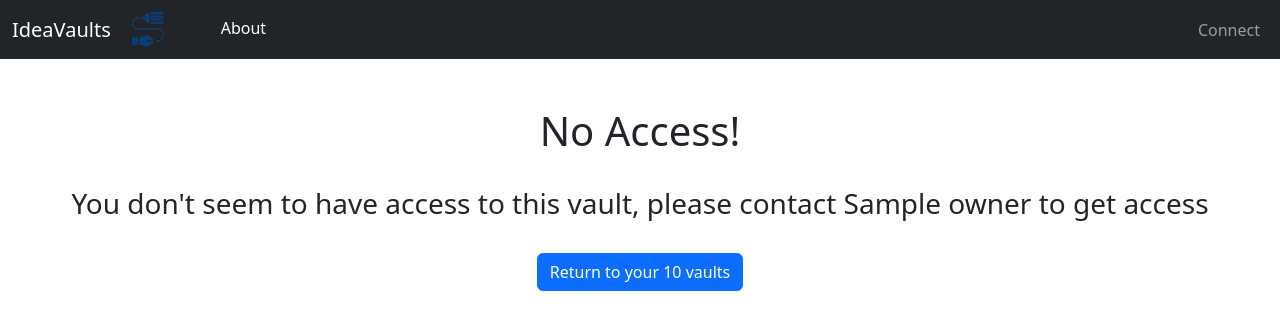
After one commit to YSpiegel/IdeaVaults, a Flask app: template Client/Templates/no-access.html in a window 1280 px wide. The commit adds this page. Shown: the top 330 px of the page. Run offline with Flask 3, Linux system fonts and the light colour scheme; the template is opened without the code that fills it: most values are stand-ins (such as "Sample title", 1, 10 or a date in 2020); parts of the project's set-up code (start-up, migrations or seed data) failed here and were passed over.

Commit message:
Ver 2.16 - Conditioned actions part 2

```diff
--- a/Client/FlaskSite.py
+++ b/Client/FlaskSite.py
@@ -2,7 +2,7 @@ import ObjManagement as obj
 import utils, crypt
 
 from flask import Flask, render_template, request, url_for, redirect, send_from_directory, jsonify
-import socket, pickle, uuid
+import socket, pickle, uuid, ast
 
 app = Flask(__name__)
 
@@ -208,7 +208,15 @@ def vault_page(type, vault):
     user = get_user()
     vault = get_vault(vault)
     gems = get_vault_gems(vault)
-    return render_template('vault-page.html', user=user, vault=vault, gems=gems)
+    if vault.is_in_vault(user):
+        return render_template('vault-page.html', user=user, vault=vault, gems=gems)
+    return redirect(url_for('no_access', user=user, title=vault.title))
+
+
+@app.route('/no-access/<user>/<title>')
+def no_access(user, title):
+    vault = get_vault(title)
+    return render_template('no-access.html', user=user, vault=vault)
 
 
 @app.route('/update-description', methods=['POST'])
--- /dev/null
+++ b/Client/Templates/no-access.html
@@ -0,0 +1,17 @@
+{% extends "base.html" %}
+
+{% block title %}{% endblock %}
+
+{% block content %}
+
+<div class="container-fluid text-center">
+  <h1>No Access!</h1>
+  <br>
+  <h3>You don't seem to have access to this vault,
+  please contact {{vault.owner}} to get access</h3>
+  <br>
+  <a class="btn btn-primary" href="/{{vault.type}}-vaults">Return to your {{vault.type}} vaults</a>
+</div>
+
+
+{% endblock %}
--- a/Client/Templates/vault-page.html
+++ b/Client/Templates/vault-page.html
@@ -35,9 +35,11 @@ function getIdTitle(title) {
                 <li class="nav-item"><a class="nav-link active" aria-current="page" href=""
                                         data-bs-toggle="modal" data-bs-target="#descriptionModal">
                     Description</a></li>
+                {% if vault.type == "private" or (vault.type == "shared" and user not in vault.collaborators.guest) %}
                 <li class="nav-item"><a class="nav-link active" aria-current="page" href=""
                                         data-bs-toggle="modal" data-bs-target="#newGemModal">
                     Add New Gem</a></li>
+                {% endif %}
                 <li class="nav-item"><a class="nav-link active" aria-current="page" href="#">
                     Search The Vault</a></li>
                 <li class="nav-item"><a class="nav-link active" aria-current="page" href="#">
@@ -141,6 +143,7 @@ function getIdTitle(title) {
         </div>
     </div>
 </div>
+{% if vault.type == "shared" %}
 <div class="offcanvas offcanvas-start" data-bs-backdrop="static" tabindex="-1" id="usersOffcanvas"
      aria-labelledby="staticBackdropLabel">
   <div class="offcanvas-header">
@@ -192,7 +195,7 @@ function getIdTitle(title) {
 
   </div>
 </div>
-
+{% endif %}
 
 <script id="add-gem-events">
 
```
Also changed, not shown: ObjManagement.py (+5 -2 lines).
